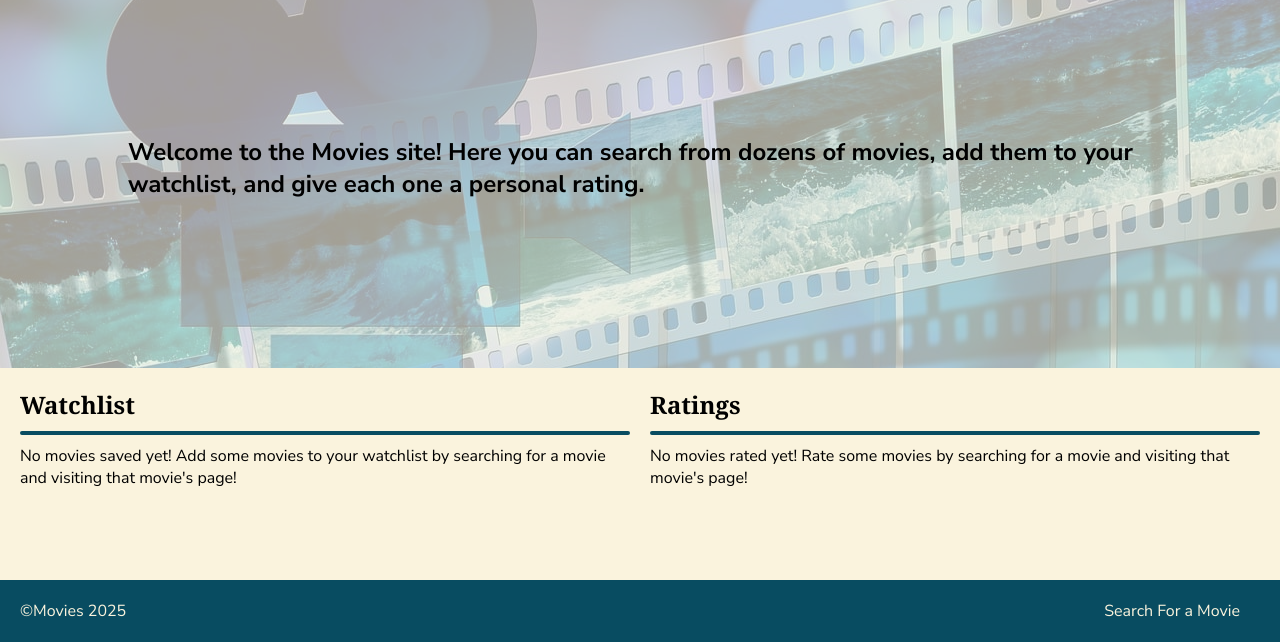
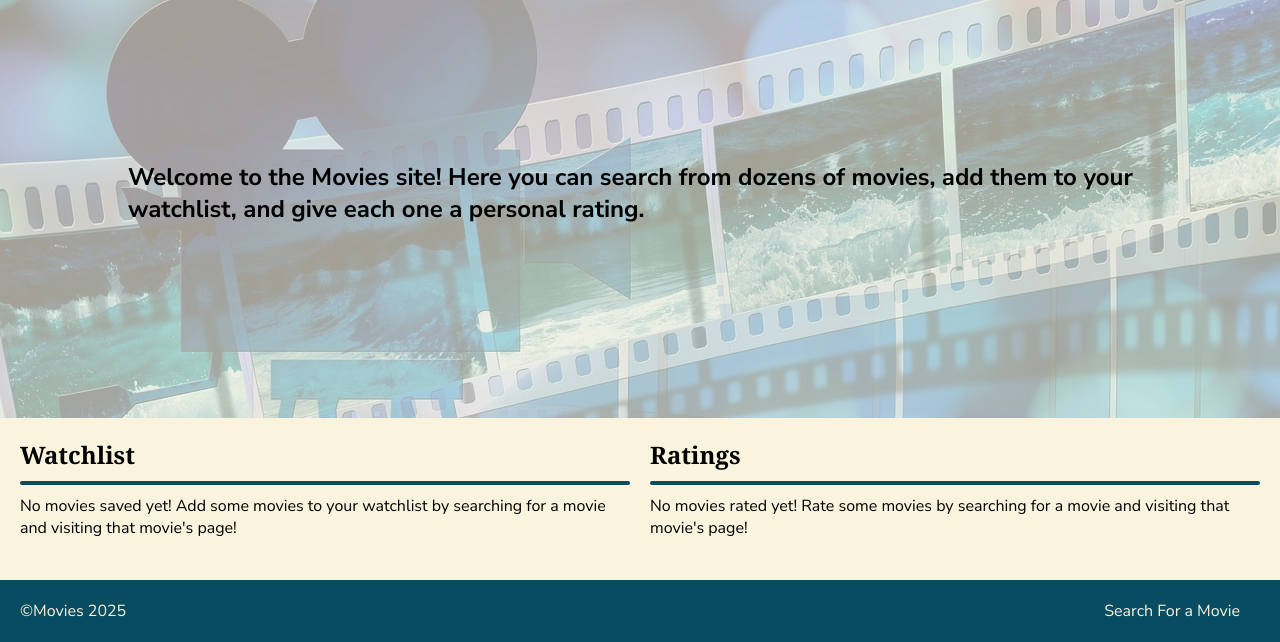
Before and after one commit to erschm240/wdd231-movies, a website built with Vite: page src/index.html in a window 1280 px wide. Shown: the part 158-800 px from the top of the page. Built offline with nearby package versions, Linux system fonts and the light colour scheme; a web font is replaced by a local one.

Commit message:
Changed hero image

```diff
--- a/src/css/home.css
+++ b/src/css/home.css
@@ -8,7 +8,7 @@
   width: 100%;
   grid-column: 1 / 2;
   grid-row: 1 / 2;
-  max-height: 400px;
+  max-height: 450px;
   object-fit: cover;
 }
 
```
